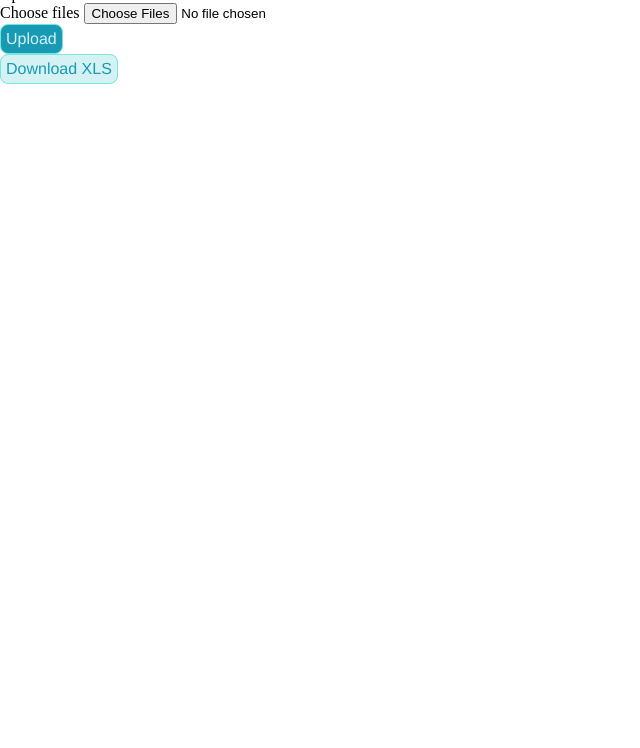
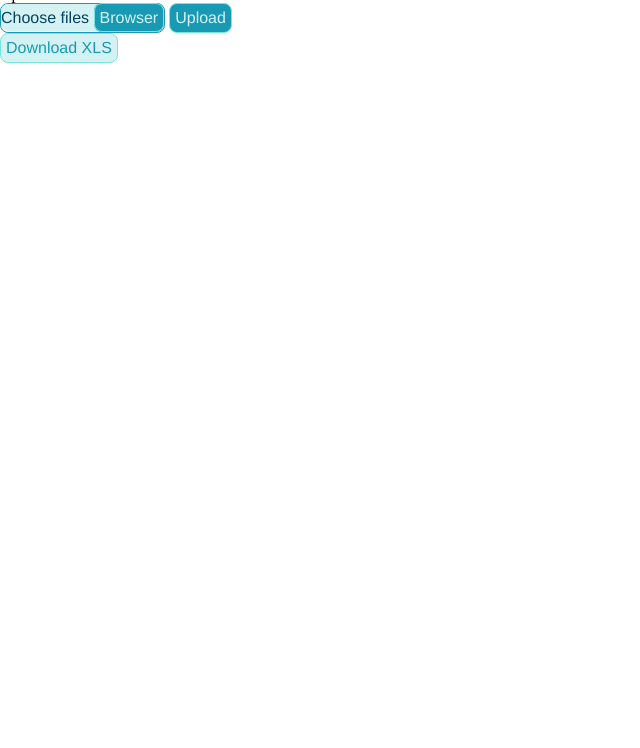
Before and after one commit to castlop/c3d_cutfill, a website built with webpack: page src/index.html in a window 1280 px wide. Shown: the part 52-800 px from the top of the page, without its empty margins (0-640 px from the left). Built offline with nearby package versions, Linux system fonts and the light colour scheme.

Commit message:
Sty: Include forms module in styles.css
modified:   src/style.css

```diff
--- a/src/style.css
+++ b/src/style.css
@@ -1,2 +1,3 @@
 @import url('./css/defaults.css');
 @import url('./css/buttons.css');
+@import url('./css/forms.css');
```
